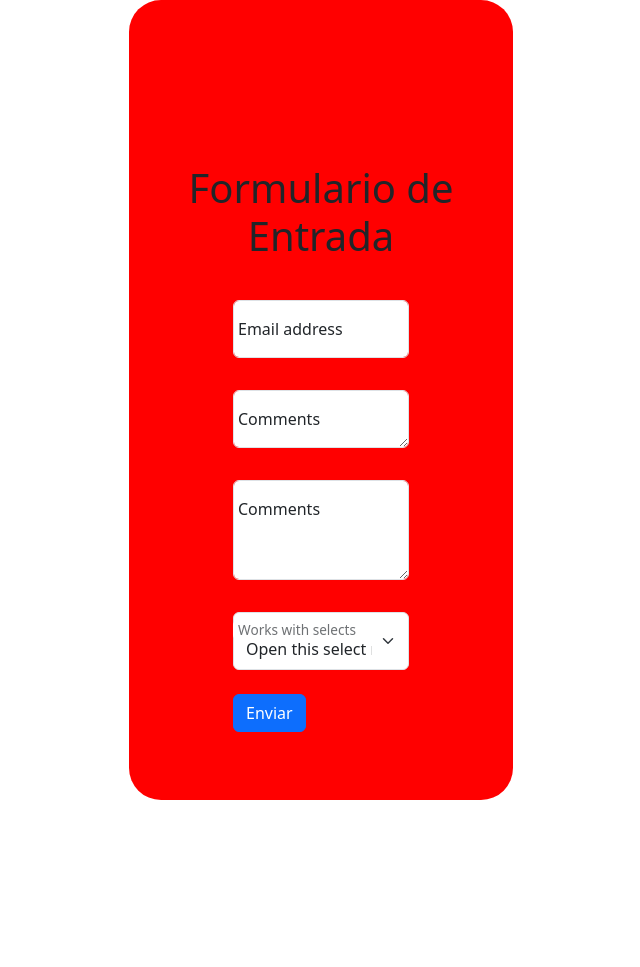
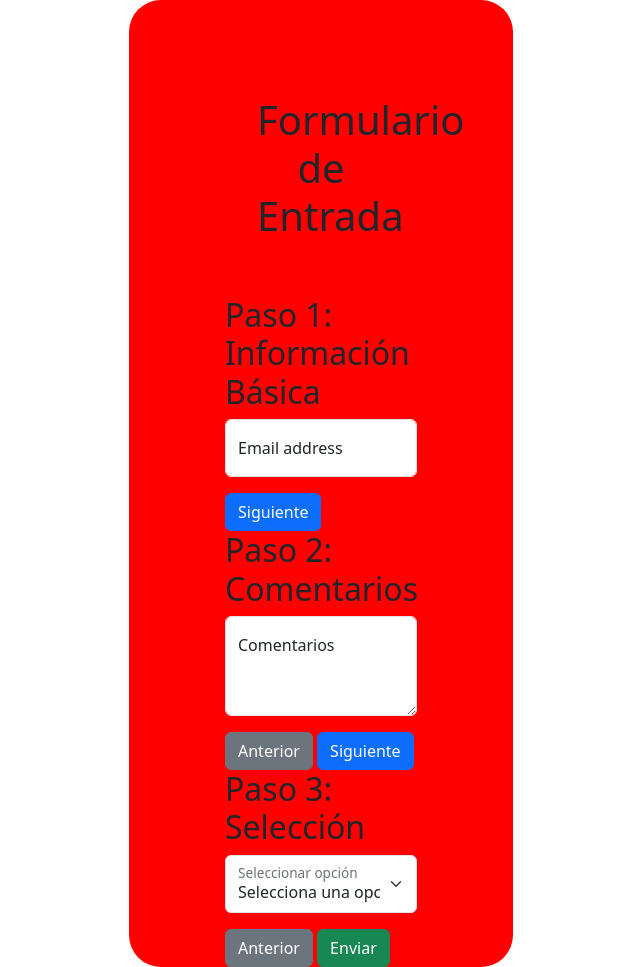
Before and after one commit to delap016/formluario, a plain HTML site: page index.html in a window 1280 px wide. Shown: the whole page, without its empty margins (319-959 px from the left). Before the commit the page ends 800 px from the top, so only its background shows below. Drawn offline with nearby package versions, Linux system fonts and the light colour scheme.

Commit message:
Update index.html

```diff
--- a/index.html
+++ b/index.html
@@ -4,7 +4,6 @@
     <meta charset="UTF-8" />
     <meta name="viewport" content="width=device-width, initial-scale=1.0" />
     <title>Document</title>
-
     <link
       href="https://cdn.jsdelivr.net/npm/bootstrap@5.3.3/dist/css/bootstrap.min.css"
       rel="stylesheet"
@@ -14,31 +13,60 @@
     <link rel="stylesheet" href="style.css">
   </head>
   <body>
+ <body>
     <div class="container d-flex justify-content-center align-items-center" style="min-height: 100vh;">
-      <h1 class="entrada">Formulario de Entrada</h1>
-      <form class="row g-3 col-md-8 col-lg-6 mx-auto" action="https://formspree.io/f/mnnjzljv" method="POST">
+      <div class="col-md-8 col-lg-6 mx-auto">
+        <h1 class="entrada text-center mb-4">Formulario de Entrada</h1>
+        <form id="multiStepForm" action="https://formspree.io/f/mnnjzljv" method="POST">
+          <!-- Step 1 -->
+          <div class="form-step active">
+            <h2>Paso 1: Información Básica</h2>
             <div class="form-floating mb-3">
-          <input type="email" class="form-control" id="floatingInputDisabled" placeholder="name@example.com" name="correo" required>
-          <label for="floatingInputDisabled">Email address</label>
+              <input
+                type="email"
+                class="form-control"
+                id="email"
+                placeholder="name@example.com"
+                name="correo"
+                required
+              />
+              <label for="email">Email address</label>
             </div>
+            <button type="button" class="btn btn-primary" onclick="nextStep()">Siguiente</button>
+          </div>
+
+          <!-- Step 2 -->
+          <div class="form-step">
+            <h2>Paso 2: Comentarios</h2>
             <div class="form-floating mb-3">
-          <textarea class="form-control" placeholder="Leave a comment here" name="comentario"></textarea>
-          <label for="floatingTextareaDisabled">Comments</label>
+              <textarea
+                class="form-control"
+                placeholder="Deja un comentario aquí"
+                name="comentario"
+                style="height: 100px"
+                required
+              ></textarea>
+              <label for="comentario">Comentarios</label>
             </div>
+            <button type="button" class="btn btn-secondary" onclick="prevStep()">Anterior</button>
+            <button type="button" class="btn btn-primary" onclick="nextStep()">Siguiente</button>
+          </div>
+
+          <!-- Step 3 -->
+          <div class="form-step">
+            <h2>Paso 3: Selección</h2>
             <div class="form-floating mb-3">
-          <textarea class="form-control" placeholder="Leave a comment here" name="comentarios" style="height: 100px"></textarea>
-          <label for="floatingTextarea2Disabled">Comments</label>
+              <select class="form-select" name="valores" required>
+                <option selected>Selecciona una opción</option>
+                <option value="1">Uno</option>
+                <option value="2">Dos</option>
+                <option value="3">Tres</option>
+              </select>
+              <label for="valores">Seleccionar opción</label>
             </div>
-        <div class="form-floating">
-          <select class="form-select" aria-label="Floating label select example" name="valores">
-            <option selected>Open this select menu</option>
-            <option value="1">One</option>
-            <option value="2">Two</option>
-            <option value="3">Three</option>
-          </select>
-          <label for="floatingSelectDisabled">Works with selects</label>
-          <br>
-          <button class="btn btn-primary" type="submit" value="Enviar">Enviar</button>
+            <button type="button" class="btn btn-secondary" onclick="prevStep()">Anterior</button>
+            <button type="submit" class="btn btn-success">Enviar</button>
+          </div>
         </form>
       </div>
     </div>
```
Lines whose indentation alone changed are shown as unchanged.
